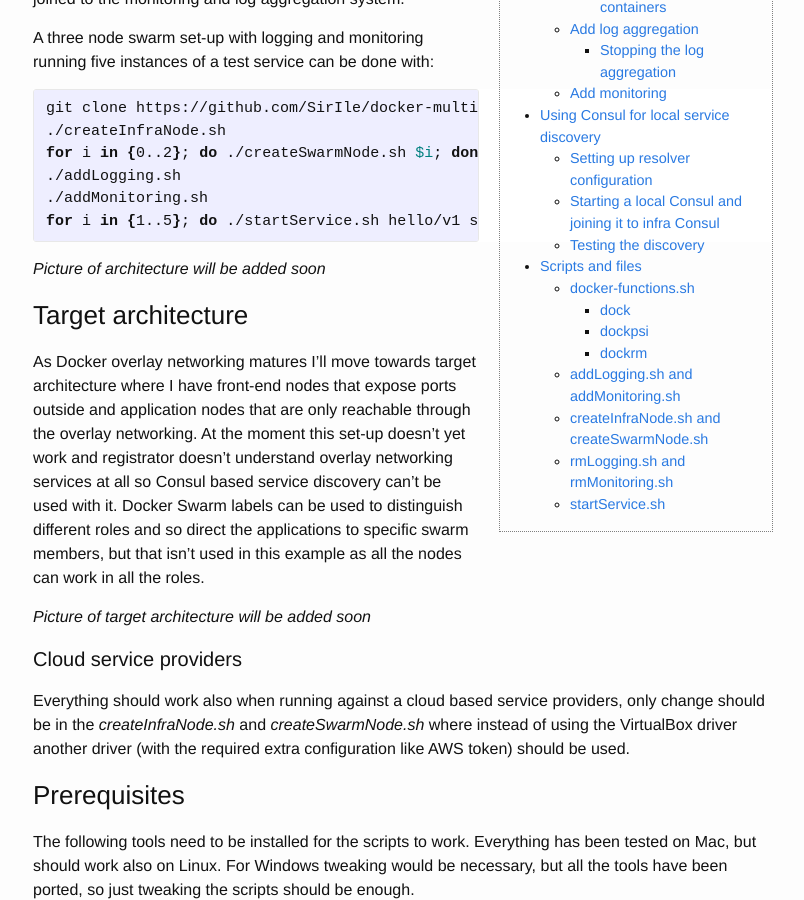
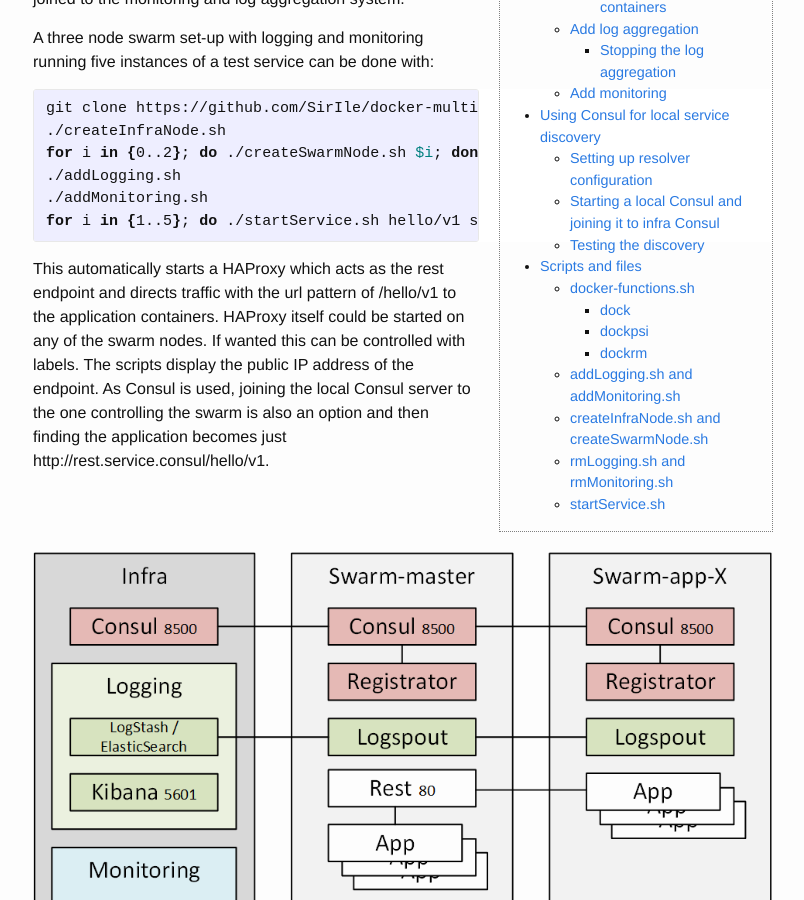
Before and after one commit to SirIle/sirile.github.io, a Jekyll site: the page built from _posts/2015-07-28-scaling-with-discovery-on-docker-swarm-with-consul-registrator-and-haproxy-with-prometheus-monitoring-and-elk-log-aggregation.markdown, in a window 1280 px wide and 900 px high, scrolled down 729 px. Shown: the whole window, without its empty margins (237-1041 px from the left). Built offline with Jekyll 4.4.1, drawn with Linux system fonts in a browser that asks for light colours; nearby versions of some CDN libraries.

Commit message:
Added the architecture images.

```diff
--- a/_posts/2015-07-28-scaling-with-discovery-on-docker-swarm-with-consul-registrator-and-haproxy-with-prometheus-monitoring-and-elk-log-aggregation.markdown
+++ b/_posts/2015-07-28-scaling-with-discovery-on-docker-swarm-with-consul-registrator-and-haproxy-with-prometheus-monitoring-and-elk-log-aggregation.markdown
@@ -30,13 +30,15 @@ for i in {0..2}; do ./createSwarmNode.sh $i; done
 for i in {1..5}; do ./startService.sh hello/v1 sirile/node-test; done
 {% endhighlight %}
 
-*Picture of architecture will be added soon*
+This automatically starts a HAProxy which acts as the rest endpoint and directs traffic with the url pattern of /hello/v1 to the application containers. HAProxy itself could be started on any of the swarm nodes. If wanted this can be controlled with labels. The scripts display the public IP address of the endpoint. As Consul is used, joining the local Consul server to the one controlling the swarm is also an option and then finding the application becomes just http://rest.service.consul/hello/v1.
+
+![Overview_of_Swarm](/images/Overview_of_Swarm.png)
 
 ### Target architecture
 
 As Docker overlay networking matures I'll move towards target architecture where I have front-end nodes that expose ports outside and application nodes that are only reachable through the overlay networking. At the moment this set-up doesn't yet work and registrator doesn't understand overlay networking services at all so Consul based service discovery can't be used with it. Docker Swarm labels can be used to distinguish different roles and so direct the applications to specific swarm members, but that isn't used in this example as all the nodes can work in all the roles.
 
-*Picture of target architecture will be added soon*
+![Swarm_target_architecture](/images/Swarm_target_architecture.png)
 
 #### Cloud service providers
 
```
Also changed, not shown: images/Overview_of_Swarm.png (added), images/Swarm_target_architecture.png (added).
